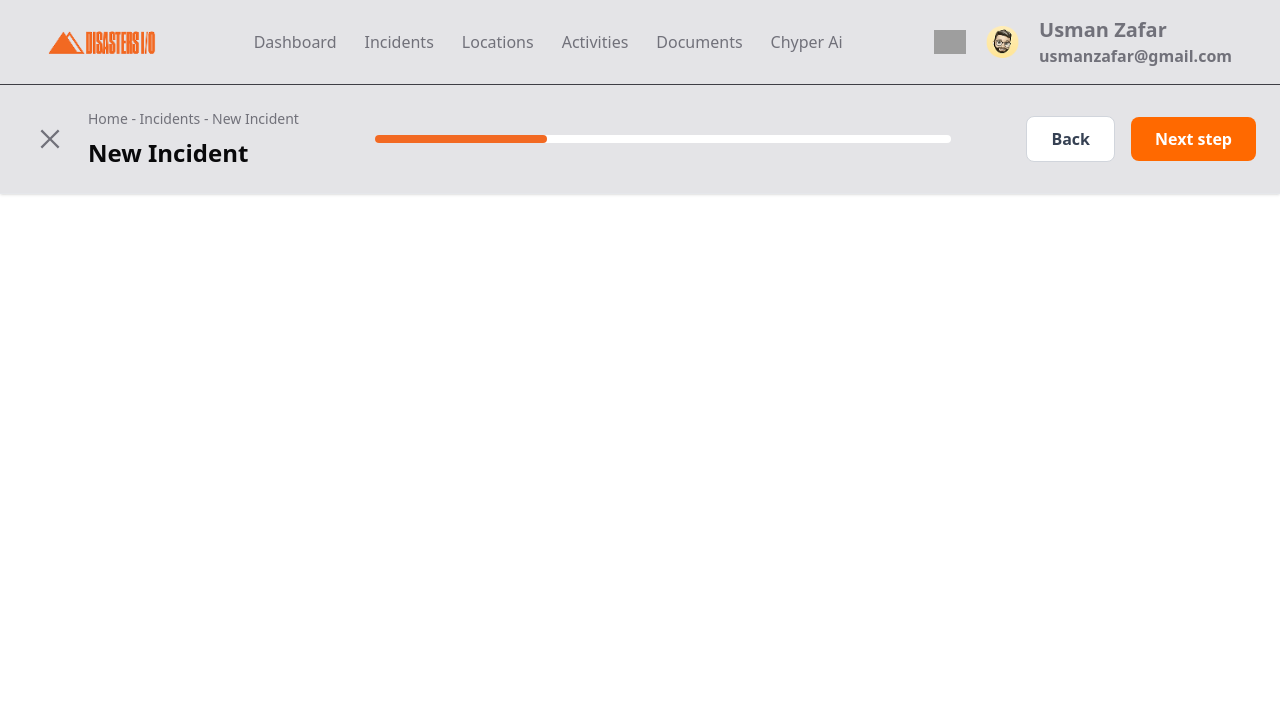
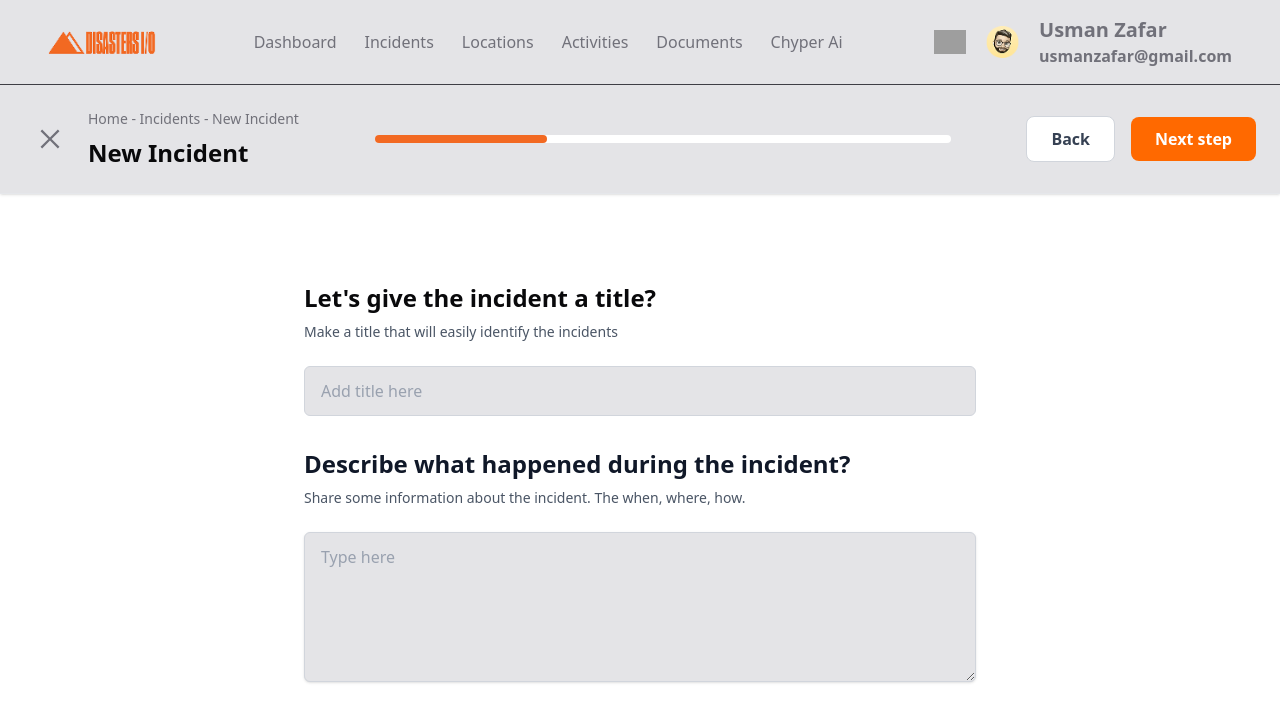
Before and after one commit to hasan9878/React-js-2, a React (Vite) app: page /IncidentsStep4 in a window 1280 px wide. Shown: the top 722 px of the page. Built offline with nearby package versions, Linux system fonts and the light colour scheme; grey boxes are pictures that could not be loaded.

Commit message:
Incidents step 4 complete

```diff
--- a/src/Components/IncidentsStep4.jsx
+++ b/src/Components/IncidentsStep4.jsx
@@ -3,11 +3,57 @@ import Herolayout from './Herolayout';
 import Incidehero from './Incidehero';
 
 function IncidentsStep4() {
+  const [title, setTitle] = useState('');
+  const [description, setDescription] = useState('');
 
+  const handleSubmit = (e) => {
+    e.preventDefault();
+
+  };
   return (
     <>
       <Herolayout />
       <Incidehero nextPath="/IncidentsStep5" />
+
+
+      <div className="min-h-screen flex justify-center items-start py-10 px-4 sm:px-6 lg:px-8">
+        <div className="max-w-3xl w-full  p-8 sm:p-12 rounded-lg ">
+          <form onSubmit={handleSubmit} className="space-y-8">
+            {/* Title Field */}
+            <div>
+              <h2 className="text-2xl font-semibold text-navactive mb-2">
+                Let's give the incident a title?
+              </h2>
+              <p className="text-sm text-gray-600 mb-6">
+                Make a title that will easily identify the incidents
+              </p>
+              <input
+                type="text"
+                className="mt-1 block w-full px-4 py-3 border border-gray-300 bg-bg rounded-md focus:outline-none focus:ring-indigo-500 focus:border-indigo-500 sm:text-base placeholder-gray-400"
+                placeholder="Add title here"
+                value={title}
+                onChange={(e) => setTitle(e.target.value)}
+              />
+            </div>
+
+
+            <div className=''>
+              <h2 className="text-2xl font-semibold text-gray-900 mb-2">
+                Describe what happened during the incident?
+              </h2>
+              <p className="text-sm text-gray-600 mb-6">
+                Share some information about the incident. The when, where, how.
+              </p>
+              <textarea
+                className="mt-1 block w-full px-4 py-3 border border-gray-300 bg-bg rounded-md shadow-sm focus:outline-none focus:ring-indigo-500 focus:border-indigo-500 sm:text-base placeholder-gray-400 min-h-[150px] resize-y"
+                placeholder="Type here"
+                value={description}
+                onChange={(e) => setDescription(e.target.value)}
+              ></textarea>
+            </div>
+          </form>
+        </div>
+      </div>
 
     </>
   );
```
